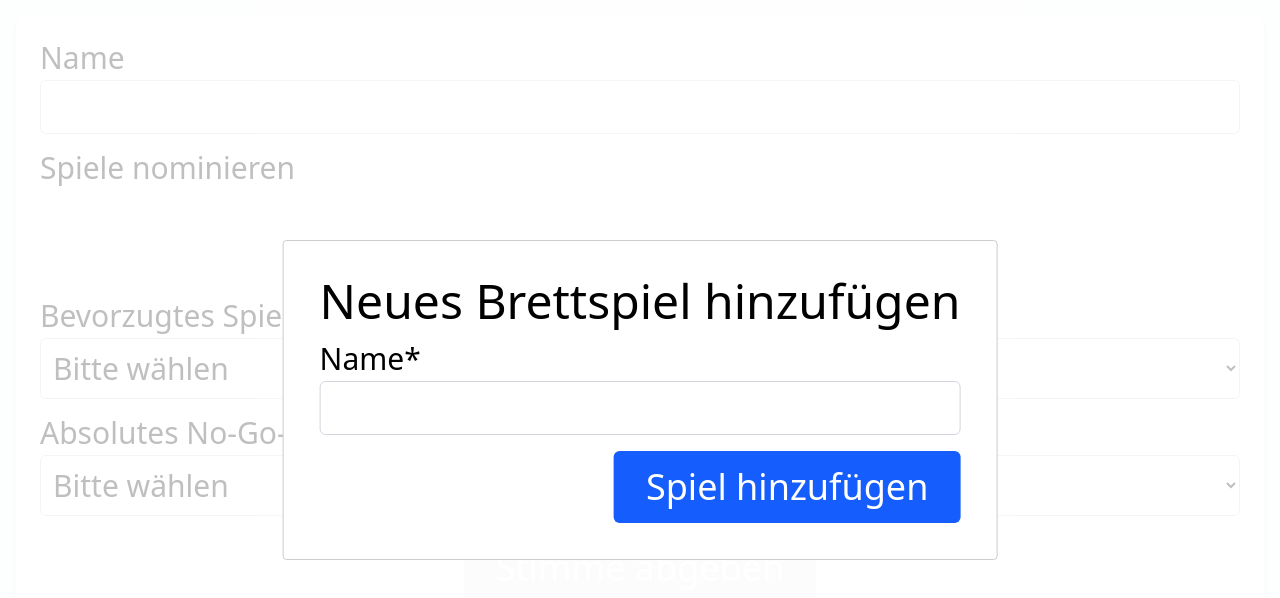
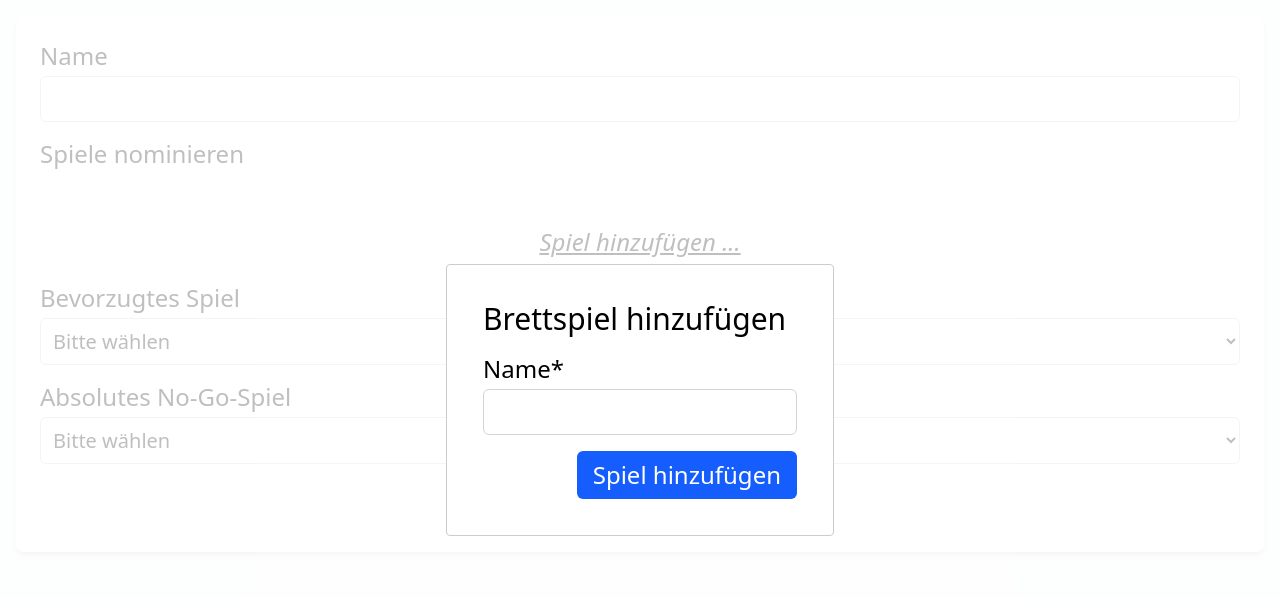
Before and after one commit to WendtOle/game-rondell, a React (Vite) app: page / in a window 1280 px wide. Both pictures are taken after a click on the button "Spiel hinzufügen ...". Shown: the top 598 px of the page. Built offline with nearby package versions, Linux system fonts and the light colour scheme.

Commit message:
Adjust text sizes

```diff
--- a/src/AddGamePopoverButton.tsx
+++ b/src/AddGamePopoverButton.tsx
@@ -58,7 +58,7 @@ export const AddGamePopoverButton = () => {
         style={customStyles}
       >
         <div className="mx-auto p-4">
-          <Heading title="Neues Brettspiel hinzufügen" />
+          <Heading title="Brettspiel hinzufügen" />
           <div className="space-y-4">
             <TextInput
               label="Name*"
--- a/src/components/Button.tsx
+++ b/src/components/Button.tsx
@@ -9,7 +9,7 @@ export const Button = ({ title, onClick, disabled }: ButtonProps) => {
   return (
     <div className="flex justify-end space-x-2">
       <button
-        className="text-4xl px-8 py-4 bg-blue-600 disabled:bg-gray-100 text-white rounded-md hover:bg-blue-700"
+        className="text-2xl px-4 py-2 bg-blue-600 disabled:bg-gray-100 text-white rounded-md hover:bg-blue-700"
         onClick={onClick}
         disabled={disabled}
       >
--- a/src/components/Heading.tsx
+++ b/src/components/Heading.tsx
@@ -1,5 +1,5 @@
 import React from "react";
 
 export const Heading = ({ title }: { title: string }) => {
-  return <h2 className="text-5xl mb-4">{title}</h2>;
+  return <h2 className="text-3xl mb-4">{title}</h2>;
 };
--- a/src/components/MultiSelect.tsx
+++ b/src/components/MultiSelect.tsx
@@ -28,8 +28,8 @@ export const MultiSelect = ({
   };
   return (
     <div>
-      <p className="block text-3xl mb-2">{label}</p>
-      <div className="grid grid-cols-2 gap-2 my-4">
+      <p className="block text-2xl mb-2">{label}</p>
+      <div className="grid grid-cols-2 gap-1 my-4">
         {options.map((option) => (
           <label key={option} className="flex items-center ">
             <input
@@ -40,7 +40,7 @@ export const MultiSelect = ({
               className="mr-4"
               disabled={disabled?.includes(option)}
             />
-            <span className="text-2xl italic">
+            <span className="text-xl italic">
               {getOptionLabel ? getOptionLabel(option) : option}
             </span>
           </label>
--- a/src/components/SingleSelect.tsx
+++ b/src/components/SingleSelect.tsx
@@ -17,11 +17,11 @@ export const SingleSelect = ({
   ...props
 }: SingleSelectProps) => {
   return (
-    <label className="block text-3xl">
+    <label className="block text-2xl">
       {label}
       <select
         {...props}
-        className="mt-1 block w-full p-2 border border-gray-300 rounded-md"
+        className="mt-1 block text-xl w-full p-2 border border-gray-300 rounded-md"
       >
         <option value="">Bitte wählen</option>
         {options.map((option) => (
--- a/src/components/TextInput.tsx
+++ b/src/components/TextInput.tsx
@@ -6,11 +6,11 @@ interface TextInputProps extends InputHTMLAttributes<HTMLInputElement> {
 
 export const TextInput = ({ label, ...props }: TextInputProps) => {
   return (
-    <label className="block text-3xl">
+    <label className="block text-2xl">
       {label}
       <input
         {...props}
-        className="mt-1 block w-full p-2 border border-gray-300 rounded-md"
+        className="mt-1 block text-xl w-full p-2 border border-gray-300 rounded-md"
       />
     </label>
   );
```
